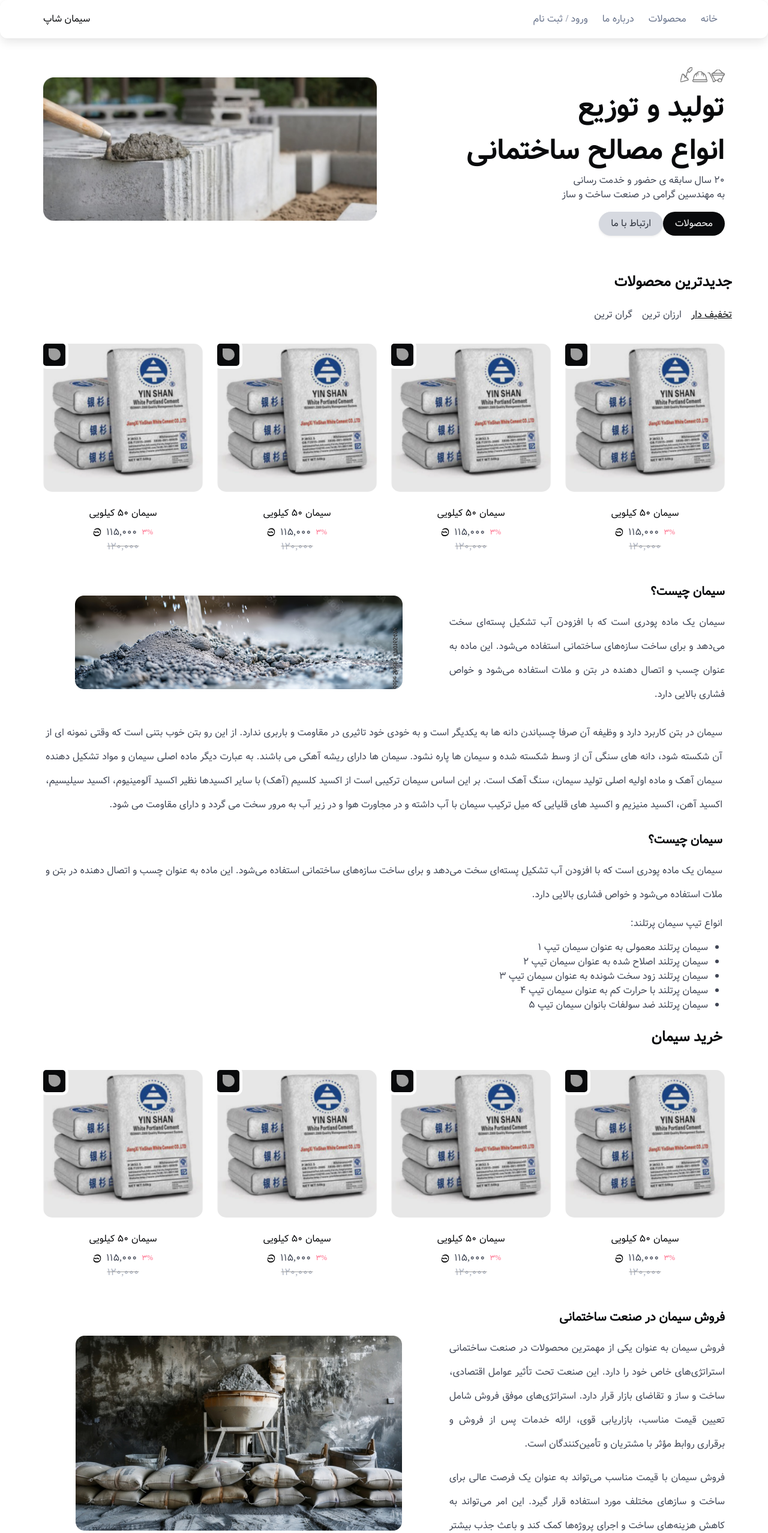
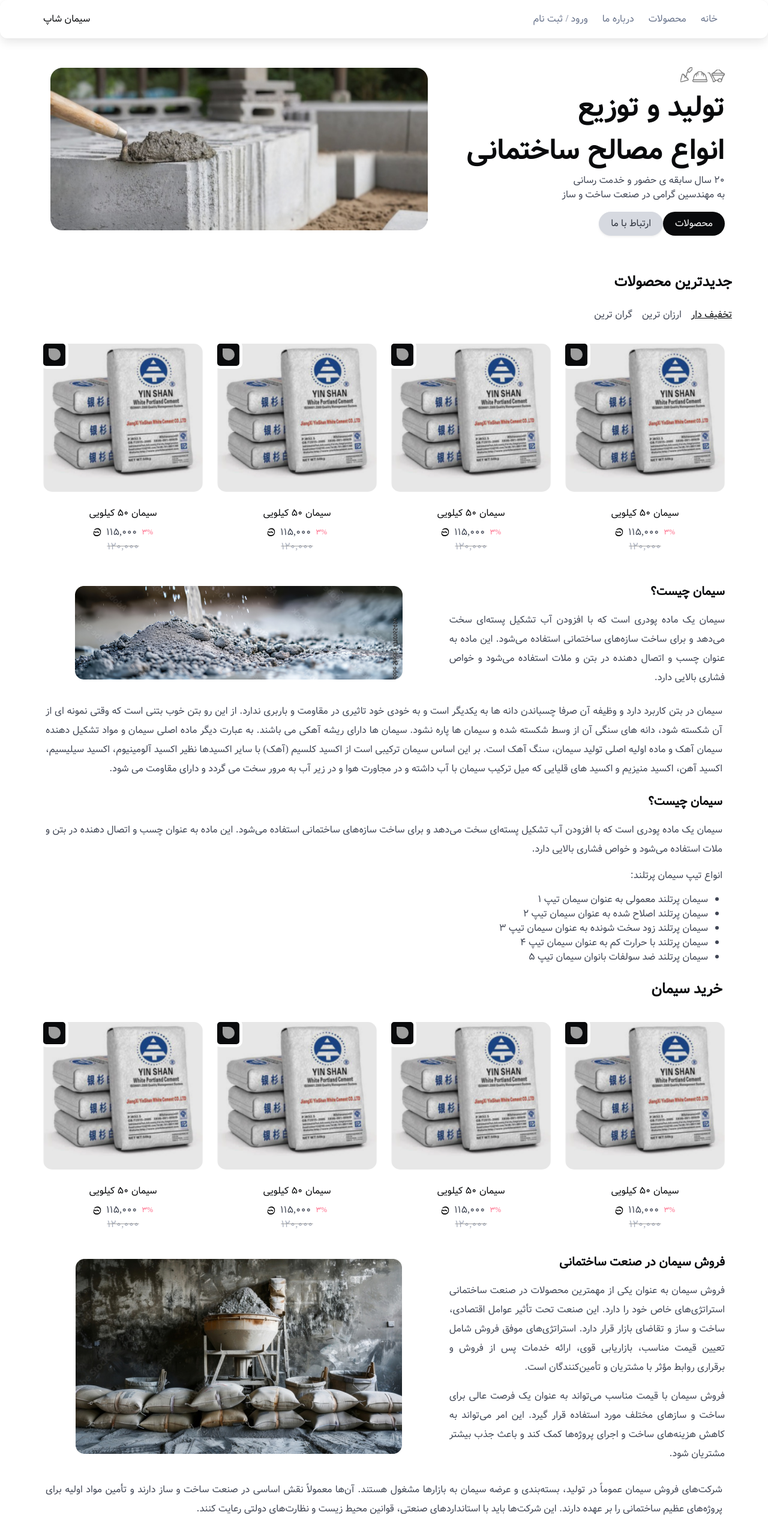
Before and after one commit to Pooria-ahmadi/simanshop, a Nuxt app: page / in a window 1280 px wide. Shown: the top 2556 px of the page at 60% size. Built offline with nearby package versions, Linux system fonts and the light colour scheme; grey boxes are pictures that could not be loaded.

Commit message:
edit on columns title and img

```diff
--- a/main/css/style.css
+++ b/main/css/style.css
@@ -130,7 +130,7 @@ body,
   }
 
   .line-height-description {
-    line-height: 2.5em;
+    line-height: 2.0em;
   }
 
   .max-width-1160px {
--- a/pages/index.vue
+++ b/pages/index.vue
@@ -1,7 +1,7 @@
 <template>
   <div class="max-width-1160px mb-6">
     <div class="columns is-vcentered mt-6 has-text-centered-mobile mx-0">
-      <div class="column">
+      <div class="column is-5">
         <div>
           <img src="Asset 3@4x.png" alt="">
           <img src="Asset 2@4x.png" alt="">
@@ -29,7 +29,7 @@
           </button>
         </div>
       </div>
-      <div class="column">
+      <div class="column has-text-centered">
         <img src="/siman.png" alt="">
       </div>
     </div>
@@ -138,7 +138,7 @@
         </p>
       </div>
     </div>
-    <div class="columns mt-5 is-vcentered mx-0">
+    <div class="columns mt-3 is-vcentered mx-0">
       <div class="column is-5">
         <p class="is-size-5 has-text-black has-text-weight-bold">
           فروش سیمان در صنعت ساختمانی
@@ -162,7 +162,7 @@
       صنعت ساخت و ساز دارند و تأمین مواد اولیه برای پروژه‌های عظیم ساختمانی را بر عهده دارند. این شرکت‌ها باید با
       استانداردهای صنعتی، قوانین محیط زیست و نظارت‌های دولتی رعایت کنند.
     </p>
-    <div class="columns mt-5 is-vcentered mx-0">
+    <div class="columns mt-3 is-vcentered mx-0">
       <div class="column is-5">
         <p class="mt-4 has-text-justified line-height-description has-text-black has-text-weight-bold">
           شرکت ما یکی از پیشگامان در صنعت فروش سیمان است. با بیش از دو دهه تجربه، ما به عنوان یک منبع قابل اعتماد برای
```
